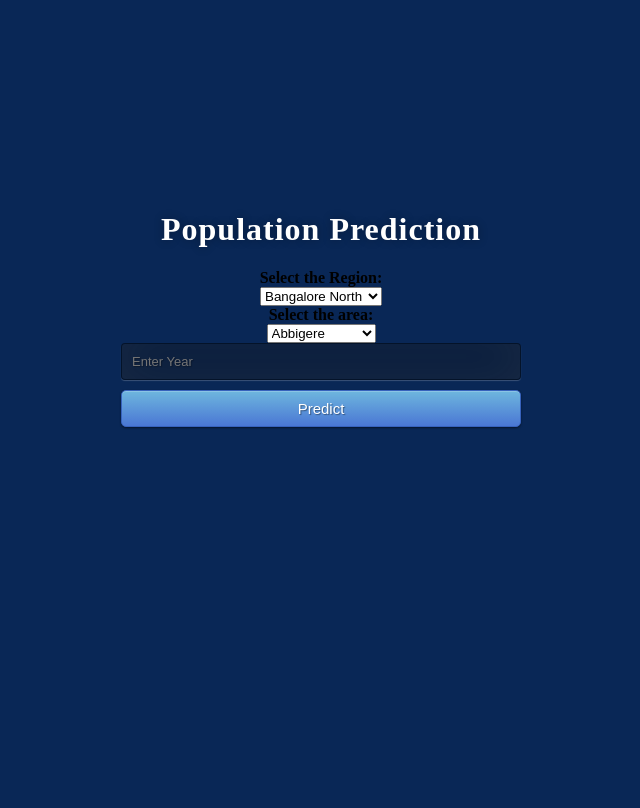
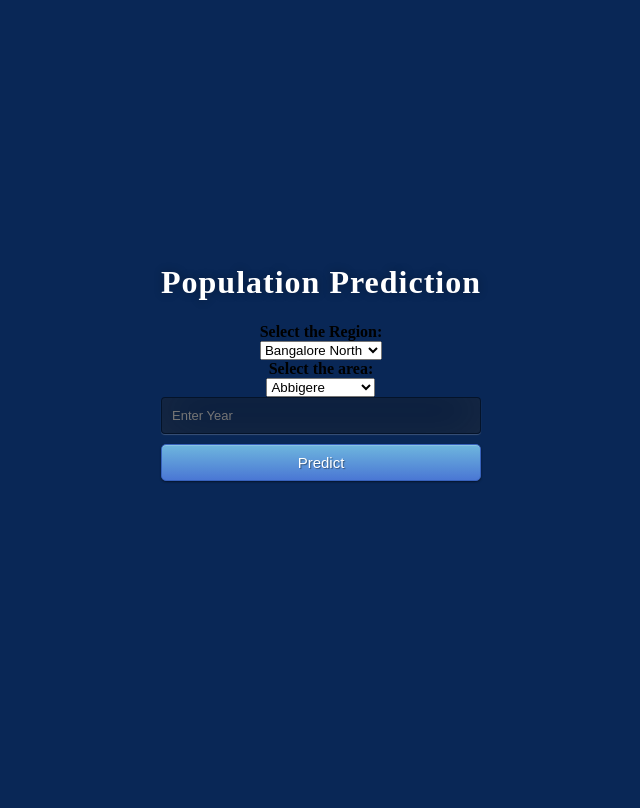
Before and after one commit to RohinJoshi1/Software_Engineering, a Flask app: page /home in a window 1280 px wide. Shown: the whole page, without its empty margins (369-1009 px from the left). Run offline with Flask 2, Linux system fonts and the light colour scheme; parts of the project's set-up code (start-up, migrations or seed data) failed here and were passed over.

Commit message:
Adding files

```diff
--- a/Population_calculator_machine_learning/static/css/style.css
+++ b/Population_calculator_machine_learning/static/css/style.css
@@ -23,6 +23,10 @@ body {
 }
 .login {
 	position: absolute;
+	display: flex;
+	align-items: center;
+	flex-direction: column;
+	justify-content: center;
 	top: 40%;
 	left: 50%;
 	margin: -150px 0 0 -150px;
@@ -33,7 +37,7 @@ body {
 .login h1 { color: #fff; text-shadow: 0 0 10px rgba(0,0,0,0.3); letter-spacing:1px; text-align:center; }
 
 input {
-	width: 100%;
+	width: 25vw;
 	margin-bottom: 10px;
 	background: rgba(0,0,0,0.3);
 	border: none;
@@ -41,7 +45,6 @@ input {
 	padding: 10px;
 	font-size: 13px;
 	color: #fff;
-	text-shadow: 1px 1px 1px rgba(0,0,0,0.3);
 	border: 1px solid rgba(0,0,0,0.3);
 	border-radius: 4px;
 	box-shadow: inset 0 -5px 45px rgba(100,100,100,0.2), 0 1px 1px rgba(255,255,255,0.2);
@@ -51,4 +54,10 @@ input {
 	-ms-transition: box-shadow .5s ease;
 	transition: box-shadow .5s ease;
 }
+.prediction_text{
+	align-: center;
+	color: #fff;
+	font-size: 13;
+	font-family: Verdana, Geneva, Tahoma, sans-serif;
+}
 input:focus { box-shadow: inset 0 -5px 45px rgba(100,100,100,0.4), 0 1px 1px rgba(255,255,255,0.2); }
```
Also changed, not shown: Population_calculator_machine_learning/package.json (added, +11 -0 lines), Population_calculator_machine_learning/requirements.txt (added, +50 -0 lines), 1 other file.
